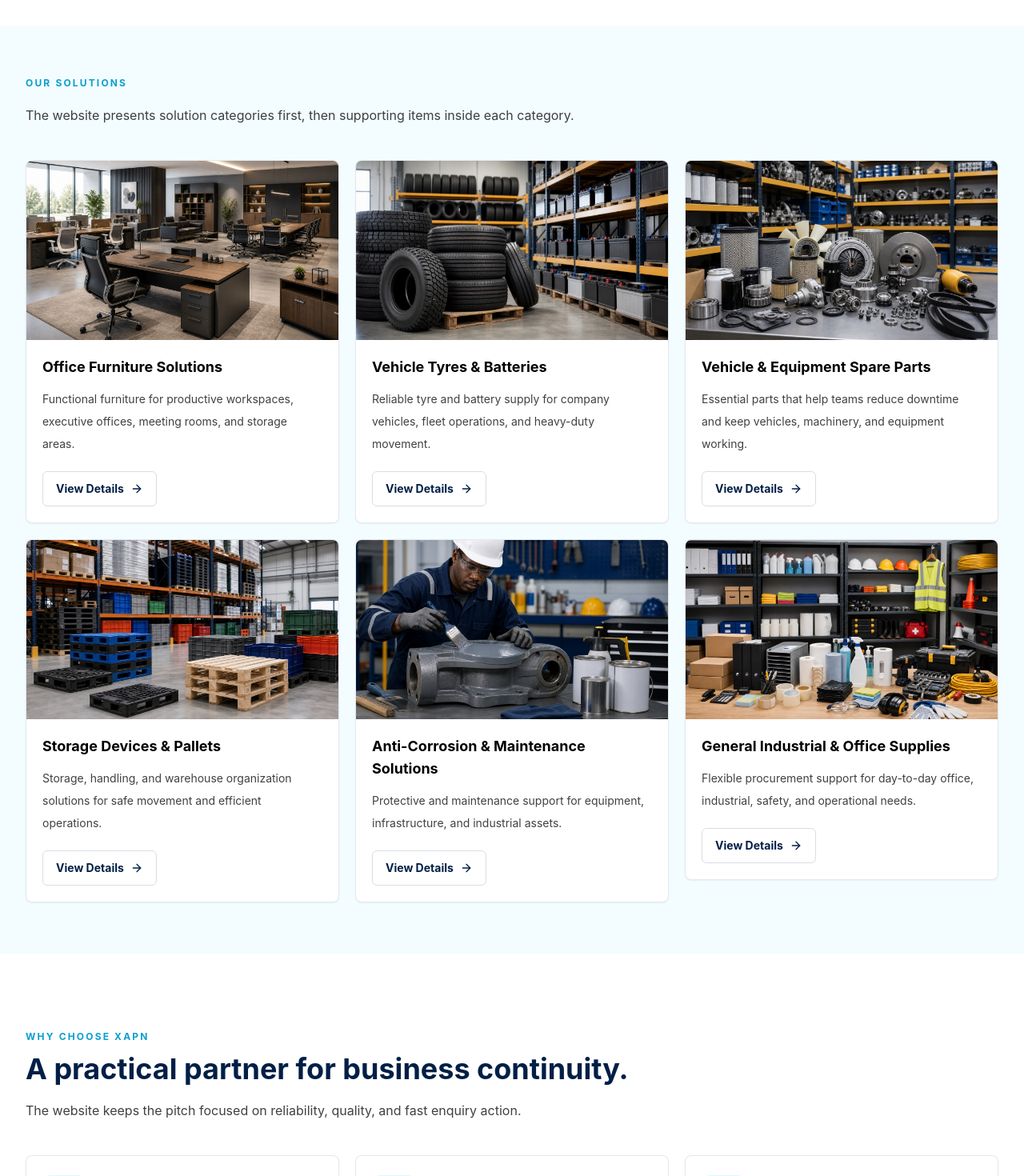
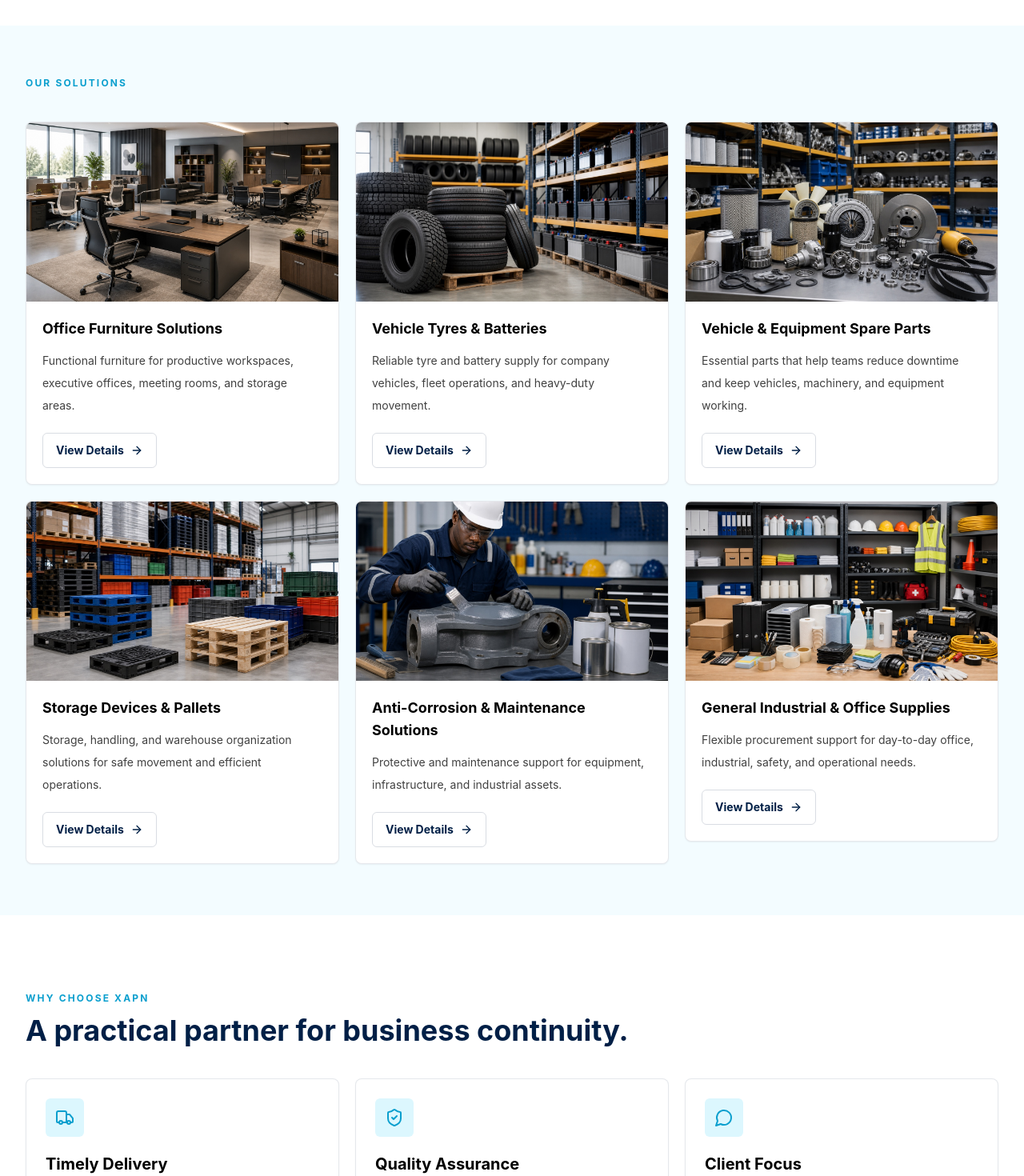
Before and after one commit to brobbeymessiah/XAPNGHANA, a React (Vite) app: page / in a window 1280 px wide. Shown: the part 980-2450 px from the top of the page at 80% size. Built offline with nearby package versions, Linux system fonts and the light colour scheme; the HTML template or start-up script is replaced by a standard one.

Commit message:
git commit -m "remove homepage supporting text"

```diff
--- a/src/components/SectionHeading.tsx
+++ b/src/components/SectionHeading.tsx
@@ -1,7 +1,7 @@
 type SectionHeadingProps = {
   eyebrow: string;
   title: string;
-  body: string;
+  body?: string;
 };
 
 export function SectionHeading({ eyebrow, title, body }: SectionHeadingProps) {
@@ -9,7 +9,7 @@ export function SectionHeading({ eyebrow, title, body }: SectionHeadingProps) {
     <div className="animate-fade-up max-w-3xl">
       <p className="eyebrow">{eyebrow}</p>
       <h2 className="mt-3 font-display text-3xl font-bold leading-tight sm:text-4xl">{title}</h2>
-      <p className="mt-4 text-base leading-8 text-black/75">{body}</p>
+      {body && <p className="mt-4 text-base leading-8 text-black/75">{body}</p>}
     </div>
   );
 }
--- a/src/components/WhyChoose.tsx
+++ b/src/components/WhyChoose.tsx
@@ -27,7 +27,6 @@ export function WhyChoose() {
         <SectionHeading
           eyebrow="Why Choose XAPN"
           title="A practical partner for business continuity."
-          body="The website keeps the pitch focused on reliability, quality, and fast enquiry action."
         />
         <div className="mt-10 grid gap-5 md:grid-cols-3">
           {whyChooseItems.map((item) => (
--- a/src/pages/HomePage.tsx
+++ b/src/pages/HomePage.tsx
@@ -55,7 +55,6 @@ export function HomePage({ navigate }: { navigate: Navigate }) {
             <SectionHeading
               eyebrow="Our Solutions"
               title=""
-              body="The website presents solution categories first, then supporting items inside each category."
             />
           </Reveal>
           <div className="mt-10 grid gap-5 md:grid-cols-2 lg:grid-cols-3">
```
